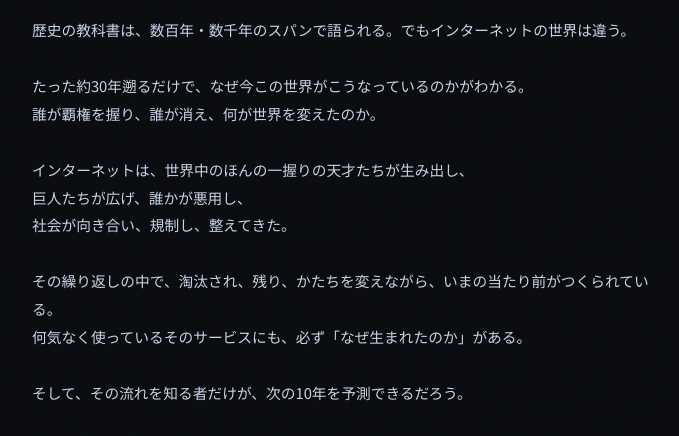
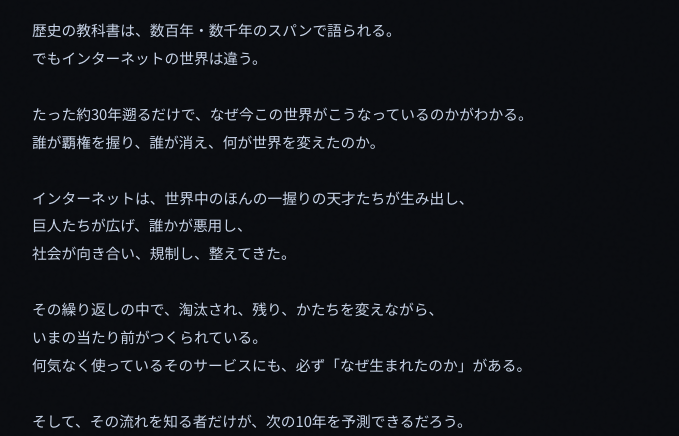
Before and after one commit to OSAMARU-TRAKON/in-chro, a plain HTML site: page index.html in a window 1280 px wide. Shown: the part 361-797 px from the top of the page, without its empty margins (222-901 px from the left). Drawn offline with Linux system fonts and the light colour scheme.

Commit message:
Add files via upload

```diff
--- a/index.html
+++ b/index.html
@@ -174,16 +174,18 @@
   <div class="intro-eyebrow">// A Chronicle of the Connected World</div>
   <h1 class="intro-title">INTERNET<br><span>CHRONICLE</span><br>1993–2026</h1>
   <div class="intro-body">
-    <p>歴史の教科書は、数百年・数千年のスパンで語られる。でもインターネットの世界は違う。</p>
+    <p>歴史の教科書は、数百年・数千年のスパンで語られる。
+    <br>でもインターネットの世界は違う。</p>
     <br>
     <p>たった約30年遡るだけで、なぜ今この世界がこうなっているのかがわかる。
     <br>誰が覇権を握り、誰が消え、何が世界を変えたのか。</p>
     <br>
     <p>インターネットは、世界中のほんの一握りの天才たちが生み出し、
     <br>巨人たちが広げ、誰かが悪用し、
-    <br>社会が向き合い、規制し、整えてきた。</strong></p>
+    <br>社会が向き合い、規制し、整えてきた。</p>
     <br>
-    <p>その繰り返しの中で、淘汰され、残り、かたちを変えながら、いまの当たり前がつくられている。</p>
+    <p>その繰り返しの中で、淘汰され、残り、かたちを変えながら、
+    <br>いまの当たり前がつくられている。</p>
     <p>何気なく使っているそのサービスにも、必ず「なぜ生まれたのか」がある。</p>
     <br>
     <p>そして、その流れを知る者だけが、次の10年を予測できるだろう。</p>
```
